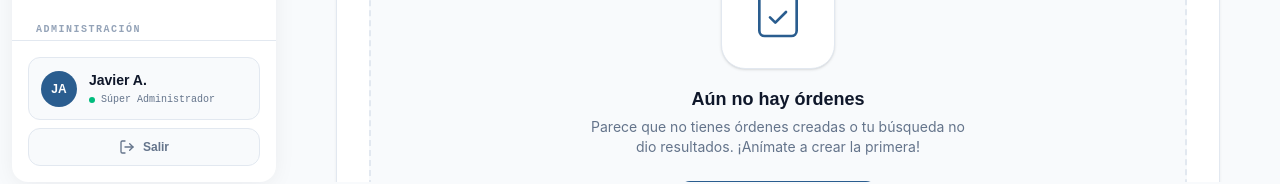
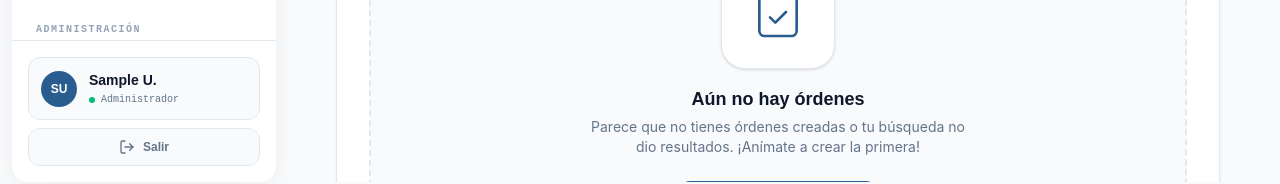
Before and after one commit to CaracheoAdan/servicio-al-cliente-frontend, a React (Vite) app: page /orders in a window 1280 px wide. Shown: the part 606-790 px from the top of the page. Built offline with nearby package versions, Linux system fonts and the light colour scheme; no server answers; sample sign-in values are in the browser's storage.

Commit message:
feat: make sidebar user profile section dynamic

```diff
--- a/src/features/auth/pages/LoginPage.tsx
+++ b/src/features/auth/pages/LoginPage.tsx
@@ -20,7 +20,7 @@ export function LoginPage() {
     try {
       const response = await authApi.login({ email, password });
       localStorage.setItem('totebin_token', response.accessToken);
-      localStorage.setItem('totebin_user_name', response.user.firstName);
+      localStorage.setItem('totebin_user', JSON.stringify(response.user));
       toast.success(`Bienvenido, ${response.user.firstName}!`, {
         style: { borderRadius: '10px', background: '#333', color: '#fff' }
       });
--- a/src/shared/layout/Header.tsx
+++ b/src/shared/layout/Header.tsx
@@ -18,6 +18,7 @@ export function Header() {
   const handleLogout = () => {
     localStorage.removeItem('totebin_token');
     localStorage.removeItem('totebin_user_name');
+    localStorage.removeItem('totebin_user');
     navigate('/login');
   }
 
--- a/src/shared/layout/Sidebar.tsx
+++ b/src/shared/layout/Sidebar.tsx
@@ -22,6 +22,8 @@ export function Sidebar() {
 
   const handleLogout = () => {
     localStorage.removeItem('totebin_token')
+    localStorage.removeItem('totebin_user_name')
+    localStorage.removeItem('totebin_user')
     navigate('/login')
   }
 
@@ -53,6 +55,18 @@ export function Sidebar() {
       ],
     },
   ]
+
+  let user = null;
+  try {
+    const stored = localStorage.getItem('totebin_user');
+    if (stored) user = JSON.parse(stored);
+  } catch(e) {}
+
+  const initials = user ? `${user.firstName?.charAt(0) || ''}${user.lastName?.charAt(0) || ''}`.toUpperCase() || 'U' : 'U';
+  const fullName = user ? `${user.firstName || 'Usuario'} ${user.lastName ? user.lastName.charAt(0) + '.' : ''}` : 'Usuario';
+  let roleName = 'Usuario';
+  if (user?.role?.toLowerCase() === 'admin') roleName = 'Administrador';
+  else if (user?.role) roleName = user.role;
 
   return (
     <aside className={`${collapsed ? 'w-24' : 'w-72'} flex-shrink-0 transition-all duration-300 ease-in-out pt-[15px] pb-3 pl-3 pr-3`}>
@@ -156,14 +170,14 @@ export function Sidebar() {
         <div className={`p-4 border-t border-[#E2E8F0] ${collapsed ? 'flex flex-col items-center gap-2' : ''}`}>
           <div className={`sidebar-user-card bg-[#F8FAFC] border border-[#E2E8F0] rounded-xl ${collapsed ? 'p-2' : 'p-3'} flex items-center ${collapsed ? 'justify-center' : 'space-x-3'}`}>
             <div className="w-9 h-9 rounded-full bg-[#2A5D8F] flex items-center justify-center shrink-0">
-              <span className="font-display font-bold text-white text-xs">JA</span>
+              <span className="font-display font-bold text-white text-xs">{initials}</span>
             </div>
             {!collapsed && (
               <div className="flex-1 min-w-0">
-                <p className="sidebar-user-name font-display font-bold text-[#0F172A] text-sm truncate">Javier A.</p>
+                <p className="sidebar-user-name font-display font-bold text-[#0F172A] text-sm truncate">{fullName}</p>
                 <div className="flex items-center gap-1.5 mt-0.5">
                   <span className="w-1.5 h-1.5 rounded-full bg-emerald-500 shrink-0"></span>
-                  <p className="sidebar-user-role font-mono text-[10px] text-[#64748B] truncate">Súper Administrador</p>
+                  <p className="sidebar-user-role font-mono text-[10px] text-[#64748B] truncate capitalize">{roleName}</p>
                 </div>
               </div>
             )}
```
